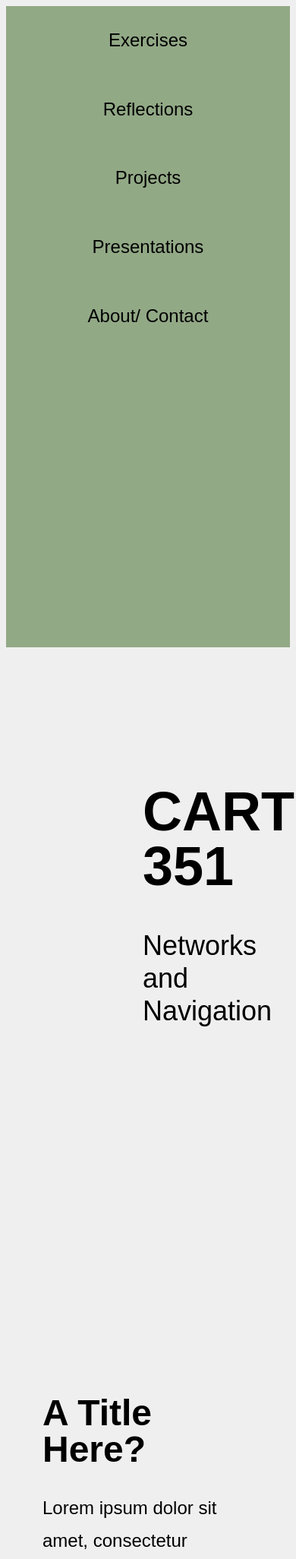
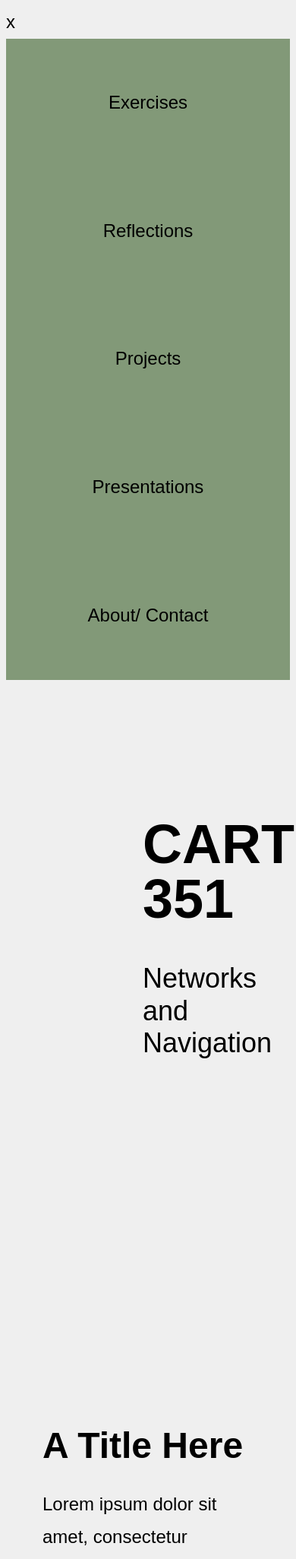
Before and after one commit to Doumeki21/CART351, a PHP site: page / in a window 390 px wide. Shown: the top 2052 px of the page at 76% size. Run offline with PHP 8.4, Linux system fonts and the light colour scheme.

Commit message:
stable mobile nav done

```diff
--- a/personal-site/css/style.css
+++ b/personal-site/css/style.css
@@ -60,32 +60,41 @@ li a {
   margin-right: 2rem;
 }
 
-.deskv li a:hover {
+.deskv a:hover {
   background-color: #e8dbd8;
 }
 
 /* VERTICAL MOBILE NAVBAR */
 .mobile-navbar {
+  display: none;
   height: 100vh;
-  background-color: #92a986;
+  background-color: #829978;
 }
 
 .mobile-navbar ul {
+  /* background-color: blue; */
+  height: 100vh;
   list-style-type: none;
   margin: 0;
   padding: 0;
   overflow: hidden;
+  z-index: 2;
+  display: flex;
+  flex-direction: column;
+  justify-content: space-around;
 }
 
-.mobilev li a:hover {
-  background-color: #9d8680;
+.mobilev a:hover {
+  background-color: #a4bd98;
 }
 
 /* MAKE COLLAPSABLE NAVBAR */
 @media screen and (max-width: 990px) {
   .desktop-navbar {
     display: none;
-
+  }
+  .mobile-navbar {
+    display: block;
   }
 }
 
@@ -126,5 +135,4 @@ footer {
   padding: 0.5em;
   background-color: #99938d;
   color: white;
-
 }
--- a/personal-site/index.html
+++ b/personal-site/index.html
@@ -9,7 +9,7 @@
   </head>
   <body>
     <nav class="desktop-navbar">
-      <ul class="deskv">
+      <ul class="desk-ul">
         <li class="deskv"><a href="#">Exercises</a></li>
         <li class="deskv"><a href="#">Reflections</a></li>
         <li class="deskv"><a href="#">Projects</a></li>
@@ -18,8 +18,9 @@
       </ul>
     </nav>
 
+    <div id="close-button">x</div>
     <nav class="mobile-navbar">
-      <ul class="mobilev">
+      <ul class="mobile-ul">
         <li class="mobilev"><a href="#">Exercises</a></li>
         <li class="mobilev"><a href="#">Reflections</a></li>
         <li class="mobilev"><a href="#">Projects</a></li>
@@ -34,7 +35,7 @@
     </header>
 
     <main>
-      <h1>A Title Here?</h1>
+      <h1>A Title Here</h1>
       <p>Lorem ipsum dolor sit amet, consectetur adipisicing elit, sed do eiusmod tempor incididunt ut labore et dolore magna aliqua. Ut enim ad minim veniam, quis nostrud exercitation ullamco laboris nisi ut aliquip ex ea commodo consequat. Duis aute irure dolor in reprehenderit in voluptate velit esse cillum dolore eu fugiat nulla pariatur. Excepteur sint occaecat cupidatat non proident, sunt in culpa qui officia deserunt mollit anim id est laborum.</p>
       <br>
       <p>Lorem ipsum dolor sit amet, consectetur adipisicing elit, sed do eiusmod tempor incididunt ut labore et dolore magna aliqua. Ut enim ad minim veniam, quis nostrud exercitation ullamco laboris nisi ut aliquip ex ea commodo consequat. Duis aute irure dolor in reprehenderit in voluptate velit esse cillum dolore eu fugiat nulla pariatur. Excepteur sint occaecat cupidatat non proident, sunt in culpa qui officia deserunt mollit anim id est laborum.</p>
--- /dev/null
+++ b/personal-site/script.js
@@ -0,0 +1 @@
+document.getElementById("close-button")
```
